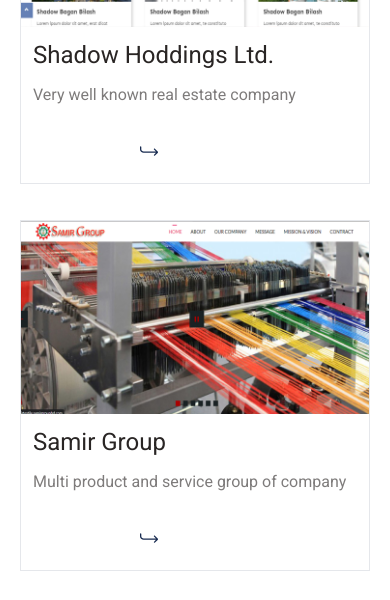
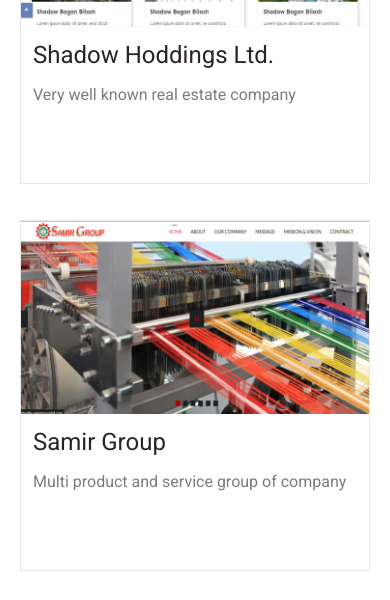
Before and after one commit to SabbirPnH/E-commerce, a Next.js app: page /portfolio in a window 390 px wide. Shown: the part 780-1380 px from the top of the page. Built offline with nearby package versions, Linux system fonts and the light colour scheme.

Commit message:
icon color change

```diff
--- a/app/components/Portfolio.js
+++ b/app/components/Portfolio.js
@@ -27,7 +27,7 @@
 				<Link href={link}>
                 <div className="  flex gap-4 items-center py-2 px-5 ">
                 <button className=" text-white sm:text-[#182b50] cursor-pointer"> Visit Now</button>
-                <IoIosReturnRight className="text-2xl cursor-pointer text-[#182b50]" />
+                <IoIosReturnRight className="text-2xl cursor-pointer text-white sm:text-[#182b50]" />
 				</div>
                 </Link>
 
```
